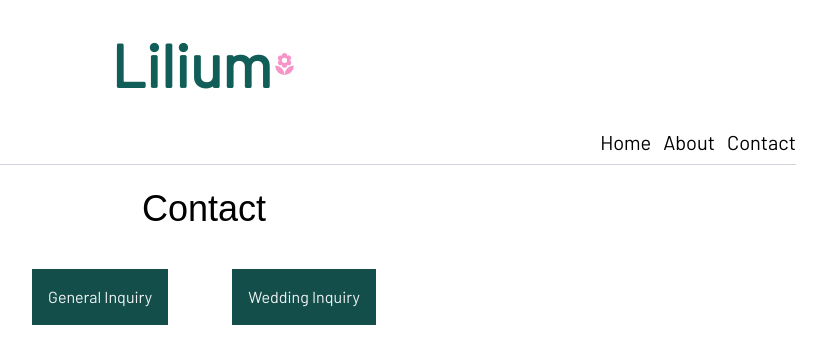
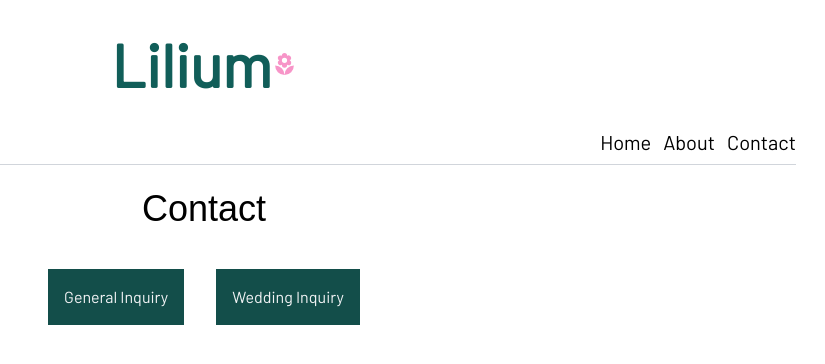
Before and after one commit to jonword/multistep-floral, a Next.js app: page /contact in a window 1280 px wide. Shown: the top 364 px of the page, without its empty margins (436-1261 px from the left). Built offline with nearby package versions, Linux system fonts and the light colour scheme; a web font is replaced by a local one.

Commit message:
put wedding button inside link

```diff
--- a/src/pages/contact/index.tsx
+++ b/src/pages/contact/index.tsx
@@ -29,14 +29,11 @@ const Contact = () => {
               <p>General Inquiry</p>
             </button>
           </Link>
-          <Link
-            href="https://forms.gle/9wB3Chh2BpGFujug6"
-            target="_blank"
-          ></Link>
-
-          <button className="hover:bg-emerald-800 duration-200 bg-teal-900 p-4 text-gray-100">
-            <p>Wedding Inquiry</p>
-          </button>
+          <Link href="https://forms.gle/9wB3Chh2BpGFujug6" target="_blank">
+            <button className="hover:bg-emerald-800 duration-200 bg-teal-900 p-4 text-gray-100">
+              <p>Wedding Inquiry</p>
+            </button>
+          </Link>
         </div>
       </div>
     </>
```
